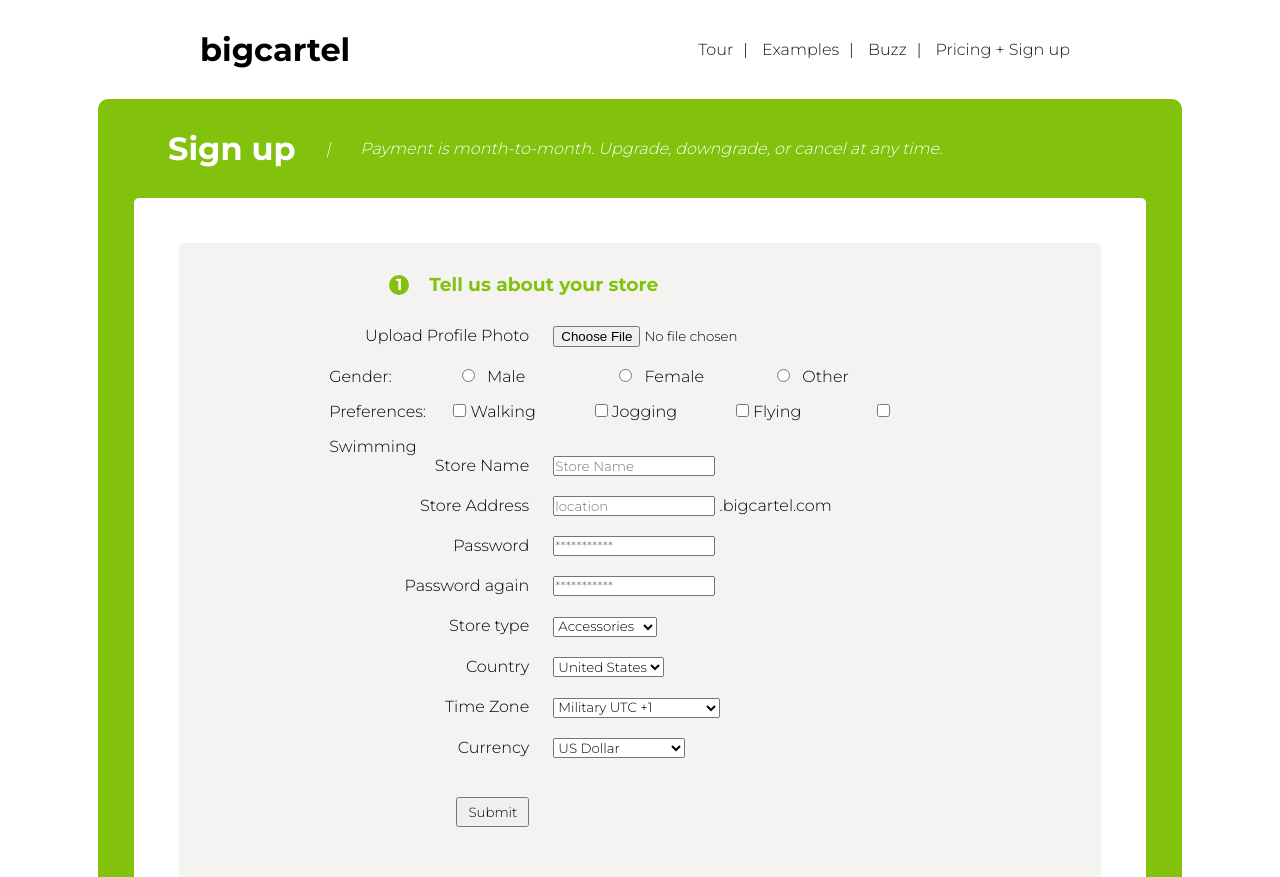
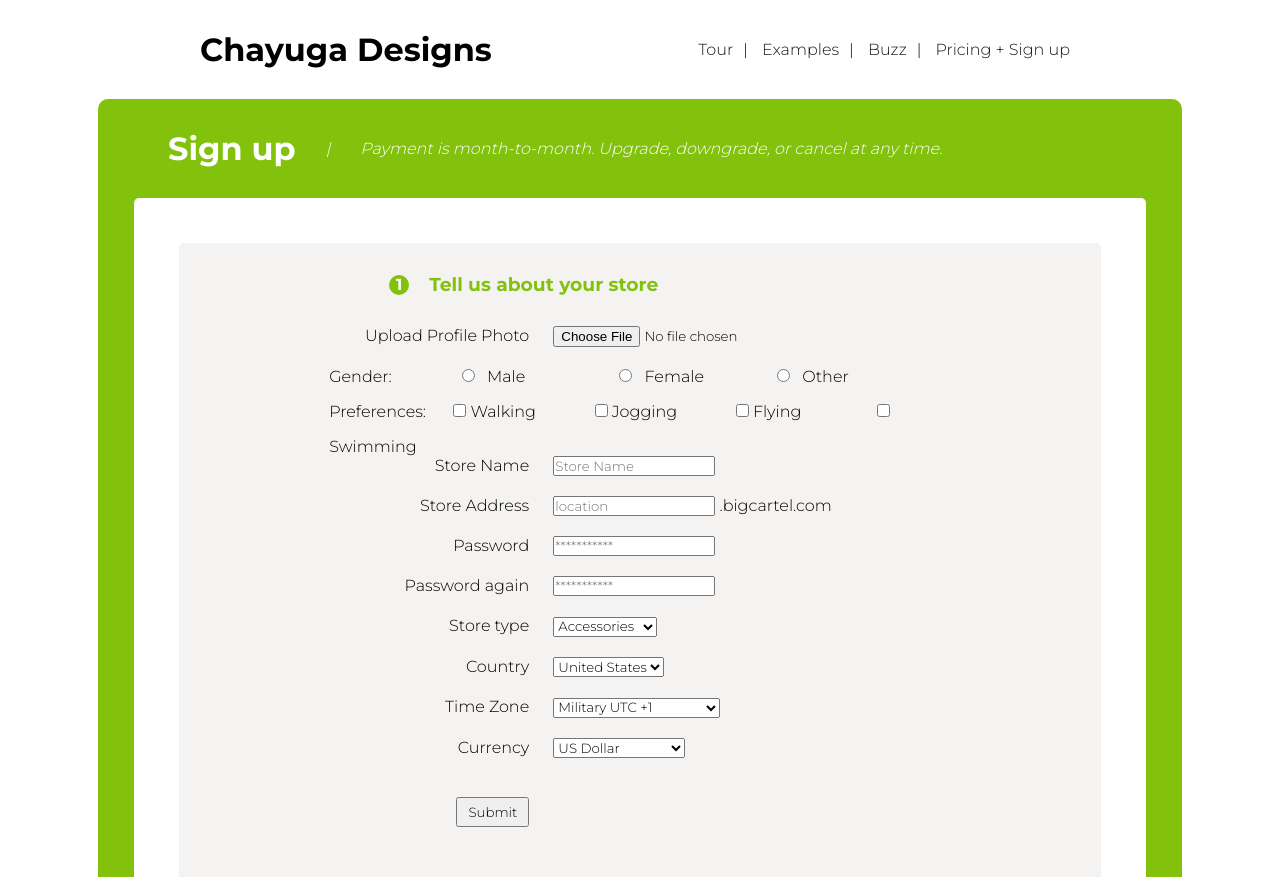
Before and after one commit to Chayuga/SignUpPage-HTML_CSS, a plain HTML site: page index.html in a window 1280 px wide. Shown: the top 877 px of the page. Drawn offline with Linux system fonts and the light colour scheme.

Commit message:
change bigcartel logo to Chayuga Designs

```diff
--- a/index.html
+++ b/index.html
@@ -7,7 +7,7 @@
     <body>
         <!-- The top section with logo and navigation elements-->
         <header>
-            <div class="logo">bigcartel</div>
+            <div class="logo">Chayuga Designs</div>
             <nav >
                 <ul class="navbar__links">
                     <li><a href="#">Tour</a></li>|
```
